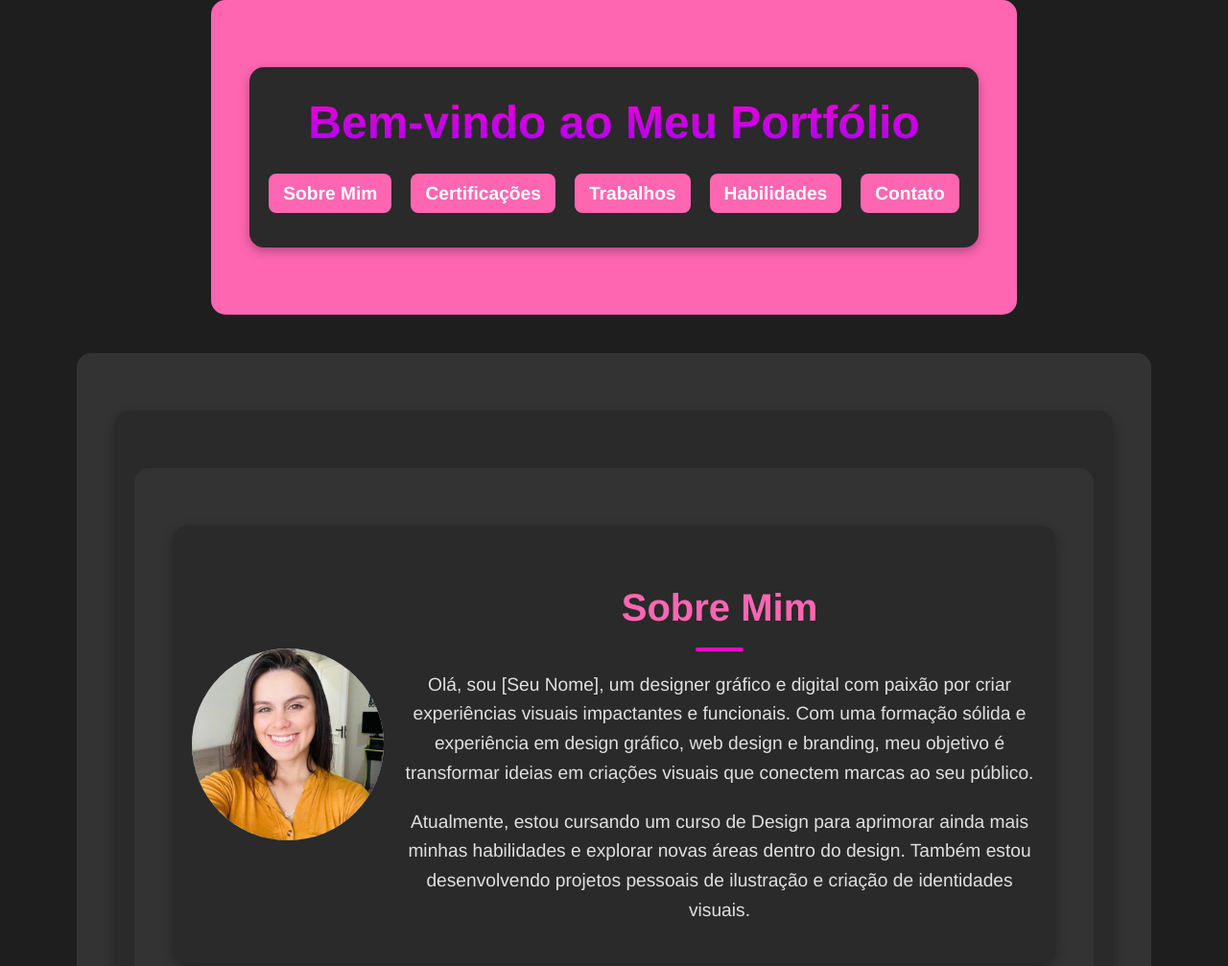
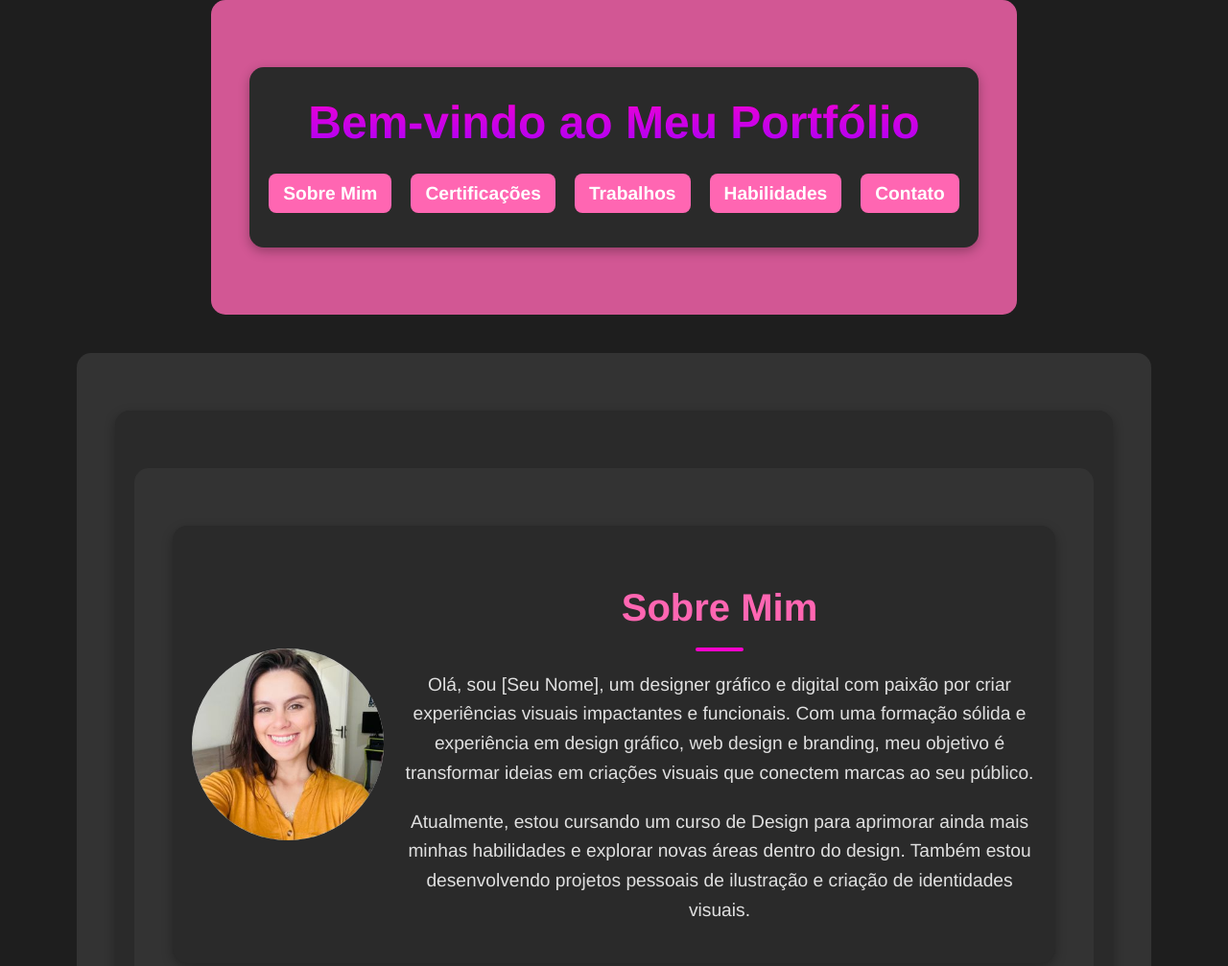
Before and after one commit to jesscatt/Portf-lio, a plain HTML site: page index.html in a window 1280 px wide. Shown: the top 1007 px of the page at 96% size. Drawn offline with Linux system fonts and the light colour scheme.

Commit message:
Update styles.css

```diff
--- a/styles.css
+++ b/styles.css
@@ -33,11 +33,12 @@ body {
 
 /* Cabeçalho */
 header {
-  background-color:  #ff66b2; /* Roxo intenso */
+  background-color: rgba(255, 102, 178, 0.8); /* Cor roxa com 80% de opacidade */
   color: white;
   padding: 50px 20px;
   border-radius: 15px;
 }
+
 
 header h1 {
   font-size: 3rem;
```
